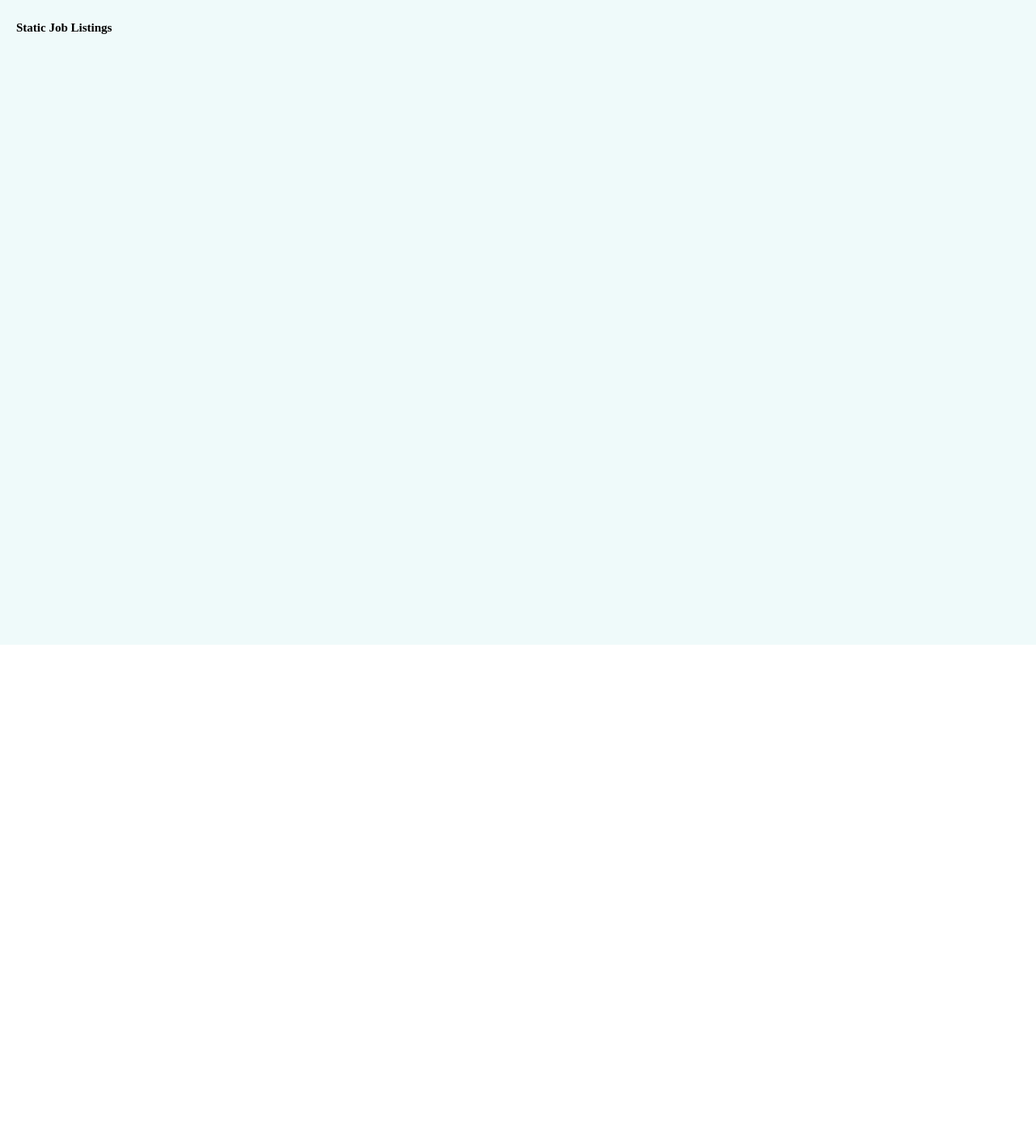
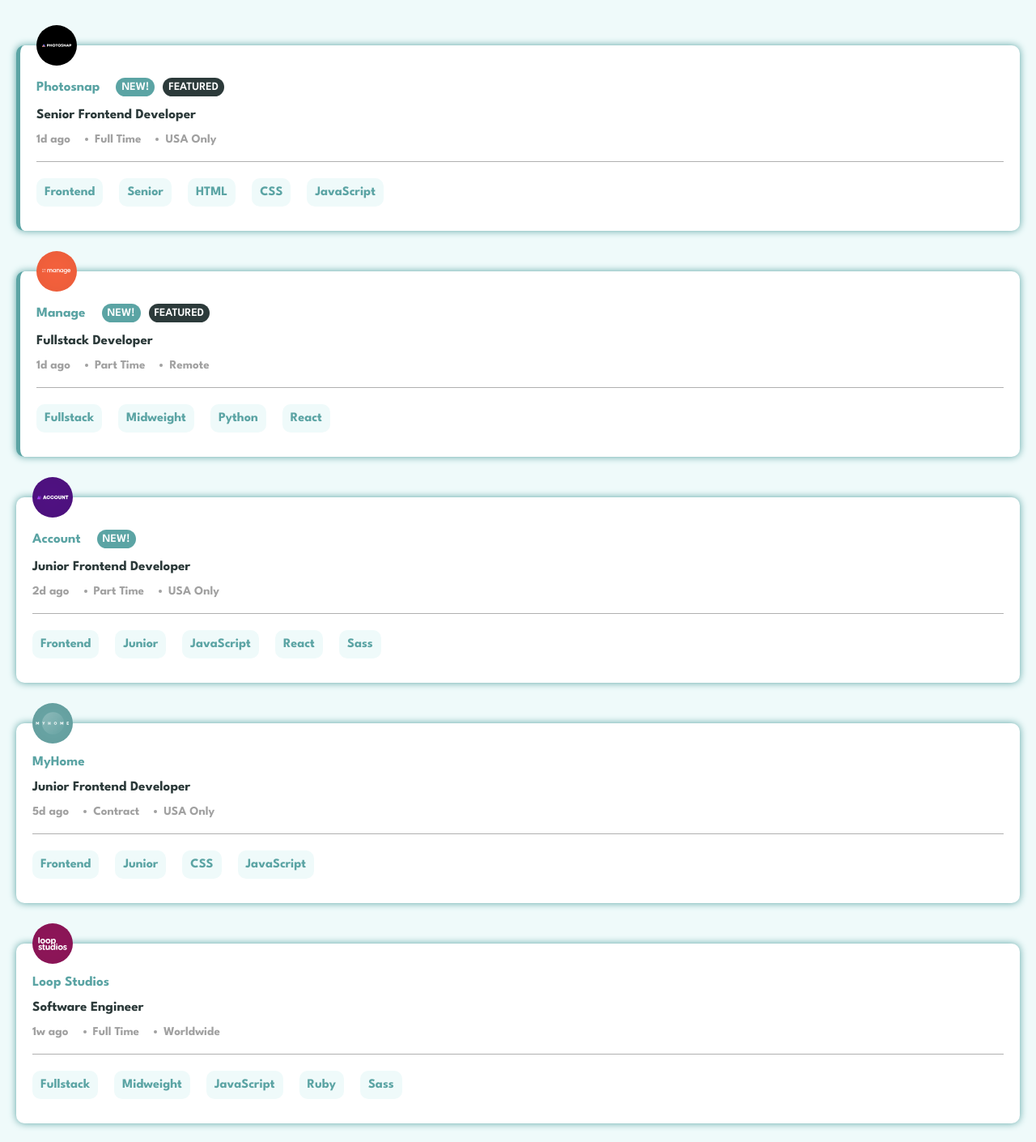
Before and after one commit to Diego2Drm/static-job-listinings-master, a React (Vite) app: page / in a window 1280 px wide. Shown: the part 160-1570 px from the top of the page at 81% size. Before the commit the page ends 956 px from the top, so only its background shows below. Built offline with nearby package versions, Linux system fonts and the light colour scheme.

Commit message:
Card, Add Font Family, Move Json

```diff
--- a/index.html
+++ b/index.html
@@ -1,13 +1,20 @@
 <!doctype html>
 <html lang="en">
+
 <head>
   <meta charset="UTF-8" />
   <link rel="icon" type="image/svg+xml" href="/vite.svg" />
   <meta name="viewport" content="width=device-width, initial-scale=1.0" />
+  <link rel="preconnect" href="https://fonts.googleapis.com">
+  <link rel="preconnect" href="https://fonts.gstatic.com" crossorigin>
+  <link href="https://fonts.googleapis.com/css2?family=League+Spartan:wght@100..900&display=swap" rel="stylesheet">
+
   <title>Static Job Listings</title>
 </head>
+
 <body>
   <div id="root"></div>
   <script type="module" src="/src/main.jsx"></script>
 </body>
+
 </html>
--- a/src/App.jsx
+++ b/src/App.jsx
@@ -1,6 +1,7 @@
 import { ThemeProvider } from "styled-components"
 import { GlobalStyle, Theme } from "./GlobalStyle"
 import { Layout } from "./Layout"
+import { Card } from "./components/Card"
 
 function App() {
 
@@ -9,7 +10,7 @@ function App() {
     <ThemeProvider theme={Theme}>
       <GlobalStyle />
       <Layout>
-        <h1>Static Job Listings</h1>
+        <Card />
       </Layout>
     </ThemeProvider>
 
--- a/src/GlobalStyle.js
+++ b/src/GlobalStyle.js
@@ -8,6 +8,7 @@ export const GlobalStyle = createGlobalStyle`
 }
 html{
   font-size: 62.5%;
+  font-family: "League Spartan", sans-serif;
 }
 `
 
--- a/src/Layout.jsx
+++ b/src/Layout.jsx
@@ -6,7 +6,7 @@ import { Theme } from "./GlobalStyle"
 
 const Section = styled.section`
 background: ${Theme.colors.LightGrayishCyanBackground};
-padding: 3rem 2rem;
+padding: 6rem 2rem 3rem;
 position: relative;
 min-height: 100vh;
 `
--- /dev/null
+++ b/src/components/Card/index.jsx
@@ -0,0 +1,133 @@
+import React, { useState } from "react";
+import data from "../../data.json"
+import { Article, PositionDiv, RoleDiv } from "./styles";
+import styled from "styled-components";
+import { Theme } from "../../GlobalStyle";
+
+const LogoImg = styled.img`
+width: 5rem;
+position: absolute;
+top: -5.5rem;
+`
+const CompanyDiv = styled.div`
+display: flex;
+align-items: center;
+gap: 1rem;
+margin: 1rem 0;
+`
+const CompanyP = styled.p`
+color: ${Theme.colors.DesaturatedDarkCyan};
+font-size: 1.7rem;
+font-weight: bold;
+margin-right: 1rem;
+`
+const Span = styled.span`
+border-radius: 2rem;
+color: #fff;
+text-transform: uppercase;
+padding: .5rem .7rem;
+font-size: 1.4rem;
+font-weight: 600;
+text-align: center;
+`
+const NewSpan = styled(Span)`
+background: ${Theme.colors.DesaturatedDarkCyan};
+`
+const FeaturesSpan = styled(Span)`
+background: ${Theme.colors.VeryDarkGrayishCyan};
+`
+const PositionP = styled.p`
+color: ${Theme.colors.VeryDarkGrayishCyan};
+font-size: 1.7rem;
+margin: 1.5rem 0;
+font-weight: bold;
+`
+const MoreInfoDiv = styled.div`
+display: flex;
+margin: 1rem 0;
+gap: 3rem;
+`
+const MoreInfoP = styled.p`
+color: #a1a1a1;
+font-size: 1.5rem;
+font-weight: 700;
+&:nth-child(2){
+  position: relative;
+  &::before{
+    content: "";
+    width: .4rem;
+    height: .4rem;
+    background: #a1a1a1;
+    border-radius: 50%;
+    position: absolute;
+    top: 50%;
+    left: -1rem;
+    transform: translate(-50%, -50%);
+  }
+}
+&:nth-child(3){
+  position: relative;
+  &::before{
+    content: "";
+    width: .4rem;
+    height: .4rem;
+    background: #a1a1a1;
+    border-radius: 50%;
+    position: absolute;
+    top: 50%;
+    left: -1rem;
+    transform: translate(-50%, -50%);
+  }
+}
+`
+const RoleP = styled.p`
+color: ${Theme.colors.DesaturatedDarkCyan};
+background: ${Theme.colors.LightGrayishCyanBackground};
+padding: 1rem;
+font-weight: bold;
+font-size: 1.6rem;
+text-align: center;
+border-radius: 1rem;
+`
+
+const Card = () => {
+  const [info, setInfo] = useState(data);
+
+  return (
+    <>
+      {info.map(item => (
+        <Article key={item.id}>
+          <PositionDiv>
+            <LogoImg src={item.logo} alt={item.position} />
+            <CompanyDiv>
+              <CompanyP>{item.company}</CompanyP>
+              {item.new && <NewSpan>New!</NewSpan>}{item.featured && <FeaturesSpan>featured</FeaturesSpan>}
+            </CompanyDiv>
+            <PositionP>{item.position}</PositionP>
+            <MoreInfoDiv>
+              <MoreInfoP>{item.postedAt}</MoreInfoP>
+              <MoreInfoP>{item.contract}</MoreInfoP>
+              <MoreInfoP>{item.location}</MoreInfoP>
+            </MoreInfoDiv>
+          </PositionDiv>
+          <RoleDiv>
+            <RoleP>{item.role}</RoleP>
+            <RoleP>{item.level}</RoleP>
+            {
+              item.languages.map((lenguage, i) =>
+              <RoleP key={i}>{lenguage}</RoleP>)
+            }
+            {
+              item.tools?.map((tool, i) =>
+              <RoleP key={i}>{tool}</RoleP>)
+            }
+          </RoleDiv>
+        </Article>
+      ))
+      }
+
+    </>
+  )
+};
+
+export { Card }
--- /dev/null
+++ b/src/components/Card/styles.js
@@ -0,0 +1,28 @@
+import styled from "styled-components";
+import { Theme } from "../../GlobalStyle"
+
+export const Article = styled.article`
+  background: #fff;
+  display: flex;
+  flex-direction: column;
+  margin-bottom: 5rem;
+  box-shadow: 0 0 1rem ${Theme.colors.DesaturatedDarkCyan};
+  border-radius: 1rem;
+  padding: 3rem 2rem;
+  &:nth-child(1), &:nth-child(2){
+  border-left: .5rem solid ${Theme.colors.DesaturatedDarkCyan};
+}
+`
+export const PositionDiv = styled.div`
+  width: 100%;
+  position: relative;
+  padding-bottom: 1rem;
+  border-bottom: 1px solid #b0b0b0;
+`
+export const RoleDiv = styled.div`
+padding-top: 2rem;
+  width: 100%;
+  display: flex;
+  flex-wrap: wrap;
+  gap: 2rem;
+`
--- a/data.json
+++ b/src/data.json
@@ -2,7 +2,7 @@
   {
     "id": 1,
     "company": "Photosnap",
-    "logo": "src/images/photosnap.svg",
+    "logo": "src/assets/images/photosnap.svg",
     "new": true,
     "featured": true,
     "position": "Senior Frontend Developer",
@@ -17,7 +17,7 @@
   {
     "id": 2,
     "company": "Manage",
-    "logo": "src/images/manage.svg",
+    "logo": "src/assets/images/manage.svg",
     "new": true,
     "featured": true,
     "position": "Fullstack Developer",
@@ -32,7 +32,7 @@
   {
     "id": 3,
     "company": "Account",
-    "logo": "src/images/account.svg",
+    "logo": "src/assets/images/account.svg",
     "new": true,
     "featured": false,
     "position": "Junior Frontend Developer",
@@ -47,7 +47,7 @@
   {
     "id": 4,
     "company": "MyHome",
-    "logo": "src/images/myhome.svg",
+    "logo": "src/assets/images/myhome.svg",
     "new": false,
     "featured": false,
     "position": "Junior Frontend Developer",
@@ -62,7 +62,7 @@
   {
     "id": 5,
     "company": "Loop Studios",
-    "logo": "src/images/loop-studios.svg",
+    "logo": "src/assets/images/loop-studios.svg",
     "new": false,
     "featured": false,
     "position": "Software Engineer",
@@ -77,7 +77,7 @@
   {
     "id": 6,
     "company": "FaceIt",
-    "logo": "src/images/faceit.svg",
+    "logo": "src/assets/images/faceit.svg",
     "new": false,
     "featured": false,
     "position": "Junior Backend Developer",
@@ -92,7 +92,7 @@
   {
     "id": 7,
     "company": "Shortly",
-    "logo": "src/images/shortly.svg",
+    "logo": "src/assets/images/shortly.svg",
     "new": false,
     "featured": false,
     "position": "Junior Developer",
@@ -107,7 +107,7 @@
   {
     "id": 8,
     "company": "Insure",
-    "logo": "src/images/insure.svg",
+    "logo": "src/assets/images/insure.svg",
     "new": false,
     "featured": false,
     "position": "Junior Frontend Developer",
@@ -122,7 +122,7 @@
   {
     "id": 9,
     "company": "Eyecam Co.",
-    "logo": "src/images/eyecam-co.svg",
+    "logo": "src/assets/images/eyecam-co.svg",
     "new": false,
     "featured": false,
     "position": "Full Stack Engineer",
@@ -137,7 +137,7 @@
   {
     "id": 10,
     "company": "The Air Filter Company",
-    "logo": "src/images/the-air-filter-company.svg",
+    "logo": "src/assets/images/the-air-filter-company.svg",
     "new": false,
     "featured": false,
     "position": "Front-end Dev",
```
Lines whose indentation alone changed are shown as unchanged.
